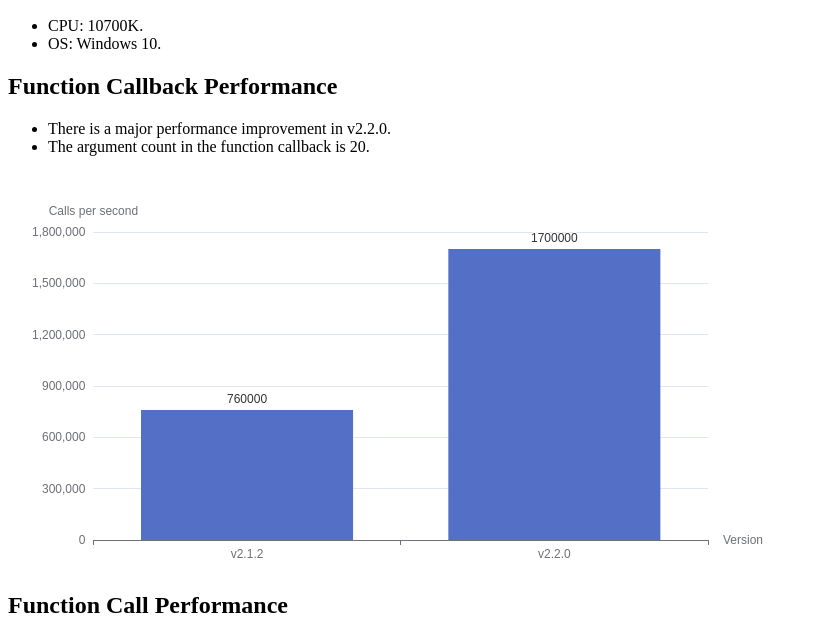
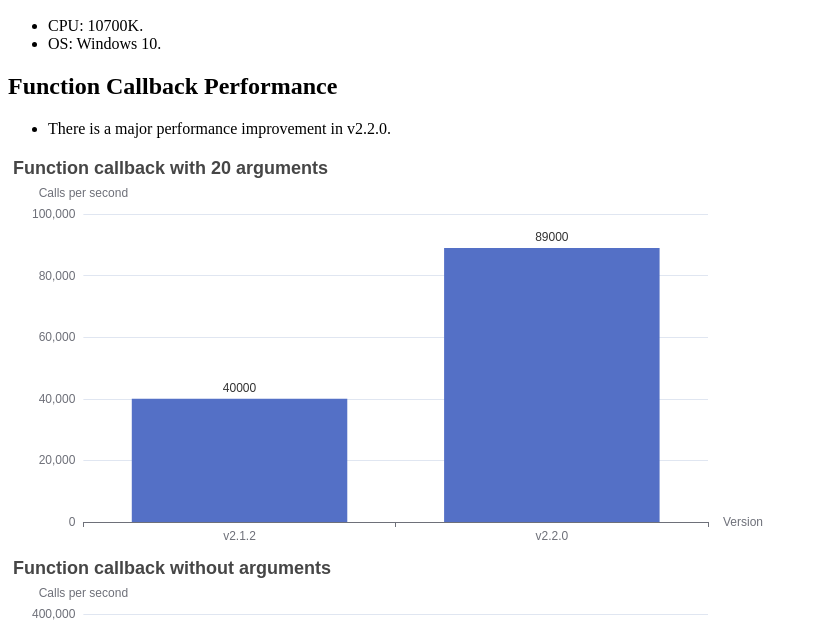
Before and after one commit to caoccao/JavetPerf, a plain HTML site: page docs/index.html in a window 1280 px wide. Shown: the part 110-745 px from the top of the page, without its empty margins (0-818 px from the left). Drawn offline with nearby package versions, Linux system fonts and the light colour scheme.

Commit message:
✨ feat: Add 2 cases for no arguments

```diff
--- a/docs/index.html
+++ b/docs/index.html
@@ -33,35 +33,64 @@
     <h2>Function Callback Performance</h2>
     <ul>
         <li>There is a major performance improvement in v2.2.0.</li>
-        <li>The argument count in the function callback is 20.</li>
     </ul>
-    <div id="chartFunctionCallback" class="chart"></div>
+    <div id="chartForFunctionCallbackWith20Arguments" class="chart"></div>
+    <div id="chartForFunctionCallbackWithoutArguments" class="chart"></div>
     <h2>Function Call Performance</h2>
-    <div id="chartFunctionCall" class="chart"></div>
+    <div id="chartForFunctionCallWith20Arguments" class="chart"></div>
+    <div id="chartForFunctionCallWithoutArguments" class="chart"></div>
     <script>
         const grid = { left: '3%', right: '100px', bottom: '3%', containLabel: true };
         const label = { normal: { show: true, position: 'top' } };
         const xAxis = { type: 'category', data: ['v2.1.2', 'v2.2.0'], name: 'Version' };
-        const chartForFunctionCallback = echarts.init(document.getElementById('chartFunctionCallback'), null, { renderer: 'svg' });
-        chartForFunctionCallback.setOption({
-            title: { show: false },
+        const chartForFunctionCallbackWith20Arguments = echarts.init(
+            document.getElementById('chartForFunctionCallbackWith20Arguments'), null, { renderer: 'svg' });
+        chartForFunctionCallbackWith20Arguments.setOption({
+            title: { text: 'Function callback with 20 arguments' },
             grid: grid,
             xAxis: xAxis,
             yAxis: { type: 'value', name: 'Calls per second' },
             series: [{
-                data: [760000, 1700000],
+                data: [40000, 89000],
                 type: 'bar',
                 label: label,
             }]
         });
-        const chartForFunctionCall = echarts.init(document.getElementById('chartFunctionCall'), null, { renderer: 'svg' });
-        chartForFunctionCall.setOption({
-            title: { show: false },
+        const chartForFunctionCallbackWithoutArguments = echarts.init(
+            document.getElementById('chartForFunctionCallbackWithoutArguments'), null, { renderer: 'svg' });
+        chartForFunctionCallbackWithoutArguments.setOption({
+            title: { text: 'Function callback without arguments' },
             grid: grid,
             xAxis: xAxis,
             yAxis: { type: 'value', name: 'Calls per second' },
             series: [{
-                data: [4700000, 4700000],
+                data: [350000, 89000],
+                type: 'bar',
+                label: label,
+            }]
+        });
+        const chartForFunctionCallWith20Arguments = echarts.init(
+            document.getElementById('chartForFunctionCallWith20Arguments'), null, { renderer: 'svg' });
+        chartForFunctionCallWith20Arguments.setOption({
+            title: { text: 'Function call with 20 arguments' },
+            grid: grid,
+            xAxis: xAxis,
+            yAxis: { type: 'value', name: 'Calls per second' },
+            series: [{
+                data: [238000, 238000],
+                type: 'bar',
+                label: label,
+            }]
+        });
+        const chartForFunctionCallWithoutArguments = echarts.init(
+            document.getElementById('chartForFunctionCallWithoutArguments'), null, { renderer: 'svg' });
+        chartForFunctionCallWithoutArguments.setOption({
+            title: { text: 'Function call without arguments' },
+            grid: grid,
+            xAxis: xAxis,
+            yAxis: { type: 'value', name: 'Calls per second' },
+            series: [{
+                data: [970000, 1020000],
                 type: 'bar',
                 label: label,
             }]
```
Also changed, not shown: 3 other files.
